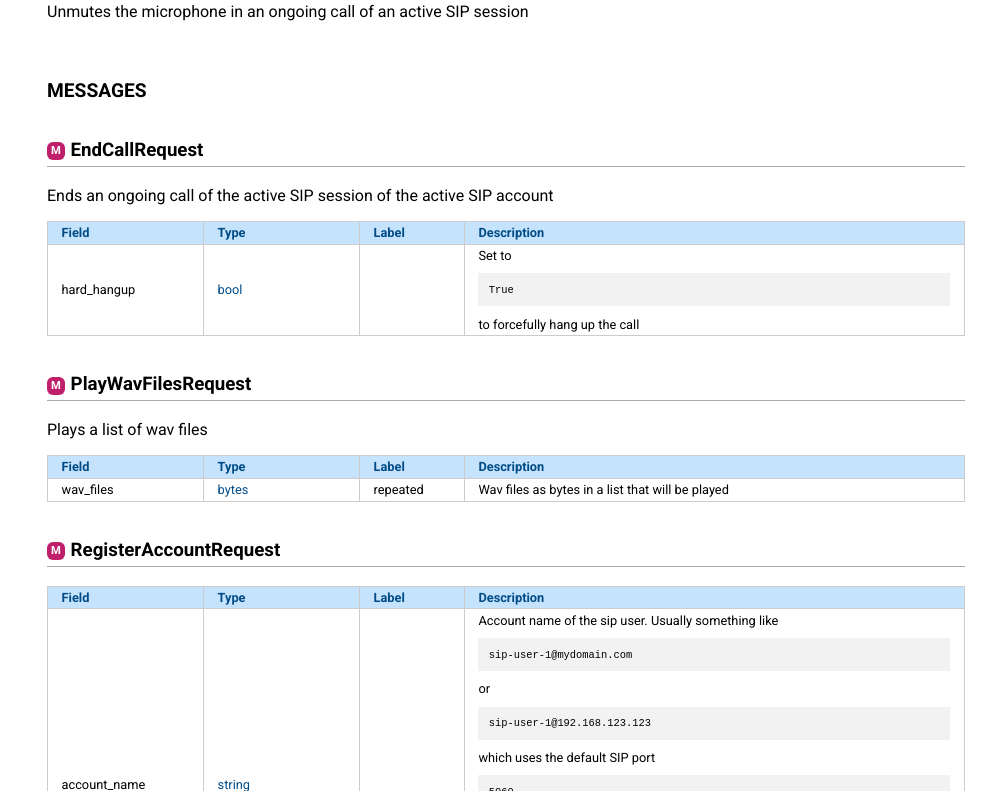
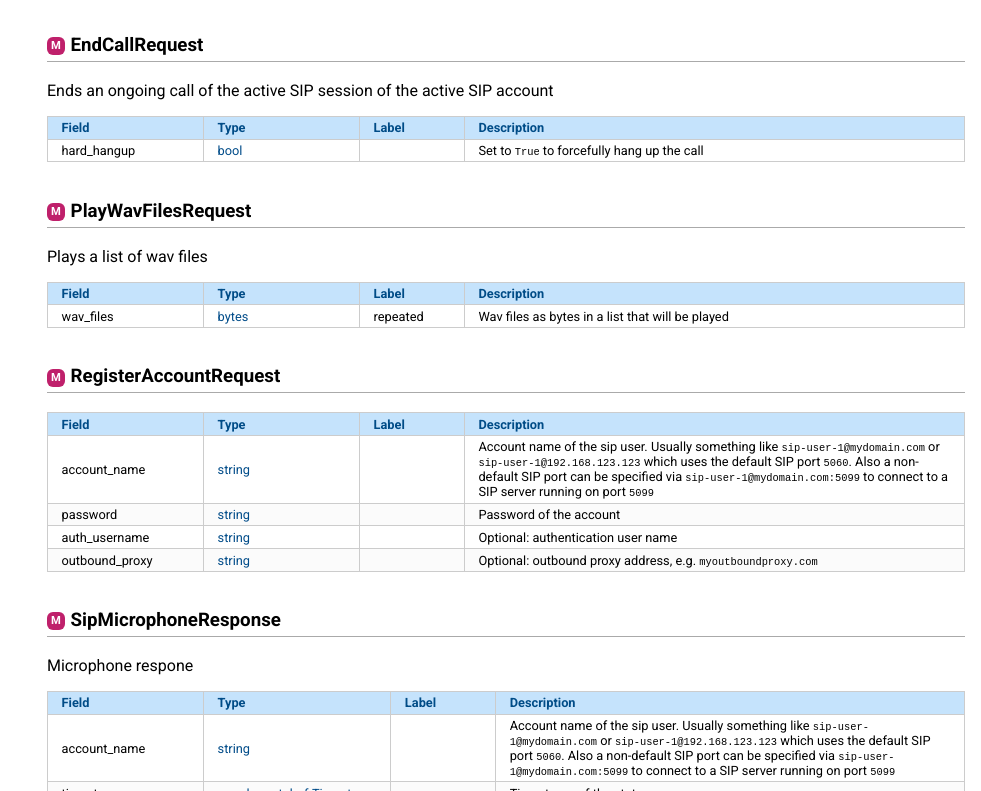
Before and after one commit to ondewo/ondewo-sip-api, a plain HTML site: page docs/index.html in a window 1280 px wide. Shown: the part 2009-2800 px from the top of the page, without its empty margins (299-1280 px from the left). Drawn offline with nearby package versions, Linux system fonts and the light colour scheme.

Commit message:
Deploying to master from @ ondewo/ondewo-sip-api@3af89210fa901b29cae35319c158682df105de62 🚀

```diff
--- a/docs/index.html
+++ b/docs/index.html
@@ -162,7 +162,7 @@
 
 
         <h3 id="ondewo.sip.Sip" class="title-badge service">Sip</h3>
-        <p>SIP LifeCyle explained at https://thanhloi2603.wordpress.com/2017/06/10/sip-lifecycle-overview/</p>
+        <p>ONDEWO-SIP API available at <a href="https://github.com/ondewo/ondewo-sip-api>">GitHub</a></p><p>SIP LifeCyle is explained at <a href="https://thanhloi2603.wordpress.com/2017/06/10/sip-lifecycle-overview/">here</a></p>
 
 
         <div id="ondewo.sip.Sip-methods" class="service-methods">Service Methods</div>
@@ -171,7 +171,7 @@
 
           <pre>rpc StartSession (<a href="#ondewo.sip.StartSessionRequest">StartSessionRequest</a>) returns (<a href="#ondewo.sip.SipStatus">SipStatus)</a></pre>
 
-          Starts a new SIP session for an account registered at a SIP server. <pre>RegisterAccount</pre> need to be called before.
+          Starts a new SIP session for an account registered at a SIP server. <code>RegisterAccount</code> need to be called before.
 
           <h4 id="ondewo.sip.Sip.EndSession" class="title-badge method">EndSession</h4>
 
@@ -196,7 +196,7 @@
           <pre>rpc TransferCall (<a href="#ondewo.sip.TransferCallRequest">TransferCallRequest</a>) returns (<a href="#ondewo.sip.SipStatus">SipStatus)</a></pre>
 
           Transfers a call in an active SIP session for an account registered at a SIP server to
-another SIP account or phone number specified by <pre>tranfer_id</pre>
+another SIP account or phone number specified by <code>tranfer_id</code>
 
           <h4 id="ondewo.sip.Sip.RegisterAccount" class="title-badge method">RegisterAccount</h4>
 
@@ -257,7 +257,7 @@ another SIP account or phone number specified by <pre>tranfer_id</pre>
                   <td>hard_hangup</td>
                   <td><a href="#bool">bool</a></td>
                   <td></td>
-                  <td><p>Set to <pre>True</pre> to forcefully hang up the call </p></td>
+                  <td><p>Set to <code>True</code> to forcefully hang up the call </p></td>
                 </tr>
 
             </tbody>
@@ -305,10 +305,10 @@ another SIP account or phone number specified by <pre>tranfer_id</pre>
                   <td>account_name</td>
                   <td><a href="#string">string</a></td>
                   <td></td>
-                  <td><p>Account name of the sip user. Usually something like <pre>sip-user-1@mydomain.com</pre> or
-<pre>sip-user-1@192.168.123.123</pre> which uses the default SIP port <pre>5060</pre>.
-Also a non-default SIP port can be specified via <pre>sip-user-1@mydomain.com:5099</pre> to connect
-to a SIP server running on port <pre>5099</pre> </p></td>
+                  <td><p>Account name of the sip user. Usually something like <code>sip-user-1@mydomain.com</code> or
+<code>sip-user-1@192.168.123.123</code> which uses the default SIP port <code>5060</code>.
+Also a non-default SIP port can be specified via <code>sip-user-1@mydomain.com:5099</code> to connect
+to a SIP server running on port <code>5099</code> </p></td>
                 </tr>
 
                 <tr>
@@ -329,7 +329,7 @@ to a SIP server running on port <pre>5099</pre> </p></td>
                   <td>outbound_proxy</td>
                   <td><a href="#string">string</a></td>
                   <td></td>
-                  <td><p>Optional: outbound proxy address, e.g. <pre>myoutboundproxy.com</pre> </p></td>
+                  <td><p>Optional: outbound proxy address, e.g. <code>myoutboundproxy.com</code> </p></td>
                 </tr>
 
             </tbody>
@@ -353,10 +353,10 @@ to a SIP server running on port <pre>5099</pre> </p></td>
                   <td>account_name</td>
                   <td><a href="#string">string</a></td>
                   <td></td>
-                  <td><p>Account name of the sip user. Usually something like <pre>sip-user-1@mydomain.com</pre> or
-<pre>sip-user-1@192.168.123.123</pre> which uses the default SIP port <pre>5060</pre>.
-Also a non-default SIP port can be specified via <pre>sip-user-1@mydomain.com:5099</pre> to connect
-to a SIP server running on port <pre>5099</pre> </p></td>
+                  <td><p>Account name of the sip user. Usually something like <code>sip-user-1@mydomain.com</code> or
+<code>sip-user-1@192.168.123.123</code> which uses the default SIP port <code>5060</code>.
+Also a non-default SIP port can be specified via <code>sip-user-1@mydomain.com:5099</code> to connect
+to a SIP server running on port <code>5099</code> </p></td>
                 </tr>
 
                 <tr>
@@ -387,10 +387,10 @@ to a SIP server running on port <pre>5099</pre> </p></td>
                   <td>account_name</td>
                   <td><a href="#string">string</a></td>
                   <td></td>
-                  <td><p>Account name of the sip user. Usually something like <pre>sip-user-1@mydomain.com</pre> or
-<pre>sip-user-1@192.168.123.123</pre> which uses the default SIP port <pre>5060</pre>.
-Also a non-default SIP port can be specified via <pre>sip-user-1@mydomain.com:5099</pre> to connect
-to a SIP server running on port <pre>5099</pre> </p></td>
+                  <td><p>Account name of the sip user. Usually something like <code>sip-user-1@mydomain.com</code> or
+<code>sip-user-1@192.168.123.123</code> which uses the default SIP port <code>5060</code>.
+Also a non-default SIP port can be specified via <code>sip-user-1@mydomain.com:5099</code> to connect
+to a SIP server running on port <code>5099</code> </p></td>
                 </tr>
 
                 <tr>
@@ -566,10 +566,10 @@ to a SIP server running on port <pre>5099</pre> </p></td>
                   <td>account_name</td>
                   <td><a href="#string">string</a></td>
                   <td></td>
-                  <td><p>Account name of the sip user. Usually something like <pre>sip-user-1@mydomain.com</pre> or
-<pre>sip-user-1@192.168.123.123</pre> which uses the default SIP port <pre>5060</pre>.
-Also a non-default SIP port can be specified via <pre>sip-user-1@mydomain.com:5099</pre> to connect
-to a SIP server running on port <pre>5099</pre> </p></td>
+                  <td><p>Account name of the sip user. Usually something like <code>sip-user-1@mydomain.com</code> or
+<code>sip-user-1@192.168.123.123</code> which uses the default SIP port <code>5060</code>.
+Also a non-default SIP port can be specified via <code>sip-user-1@mydomain.com:5099</code> to connect
+to a SIP server running on port <code>5099</code> </p></td>
                 </tr>
 
                 <tr>
```
Also changed, not shown: 1 other file.
